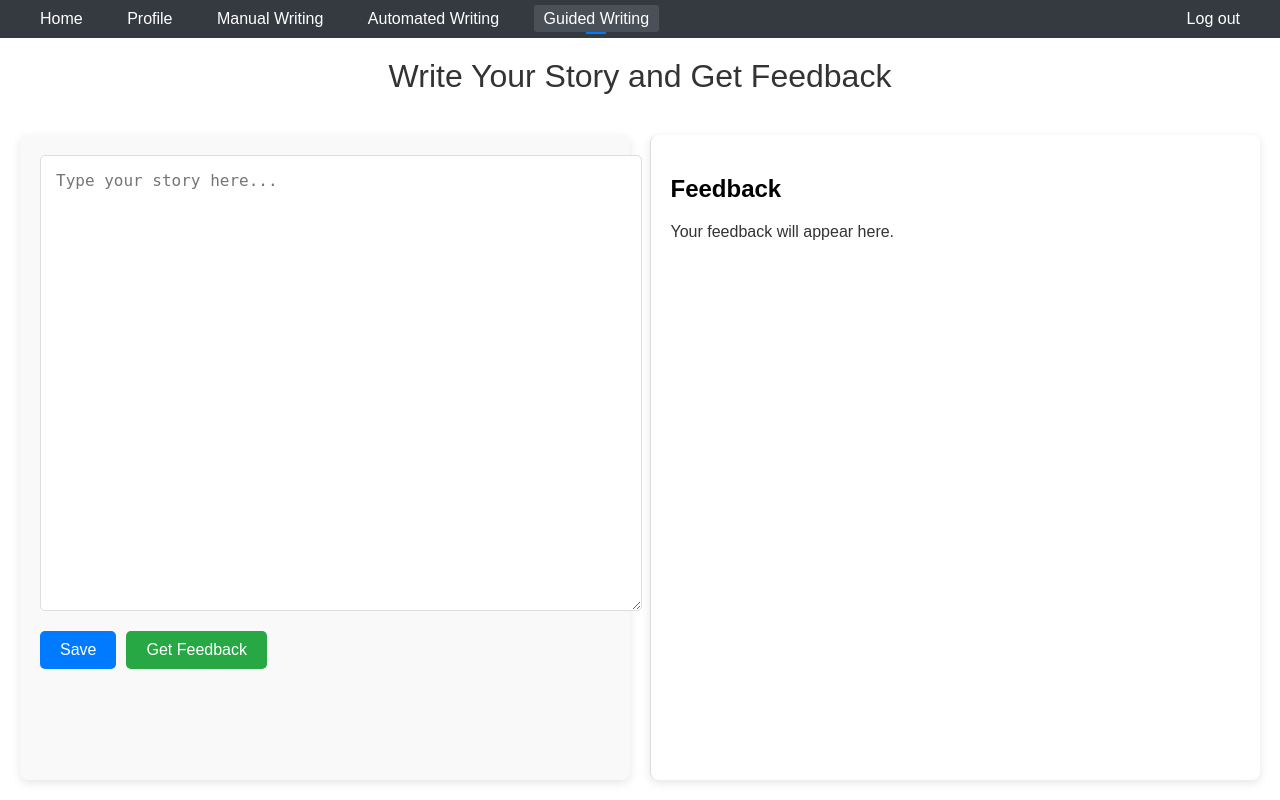
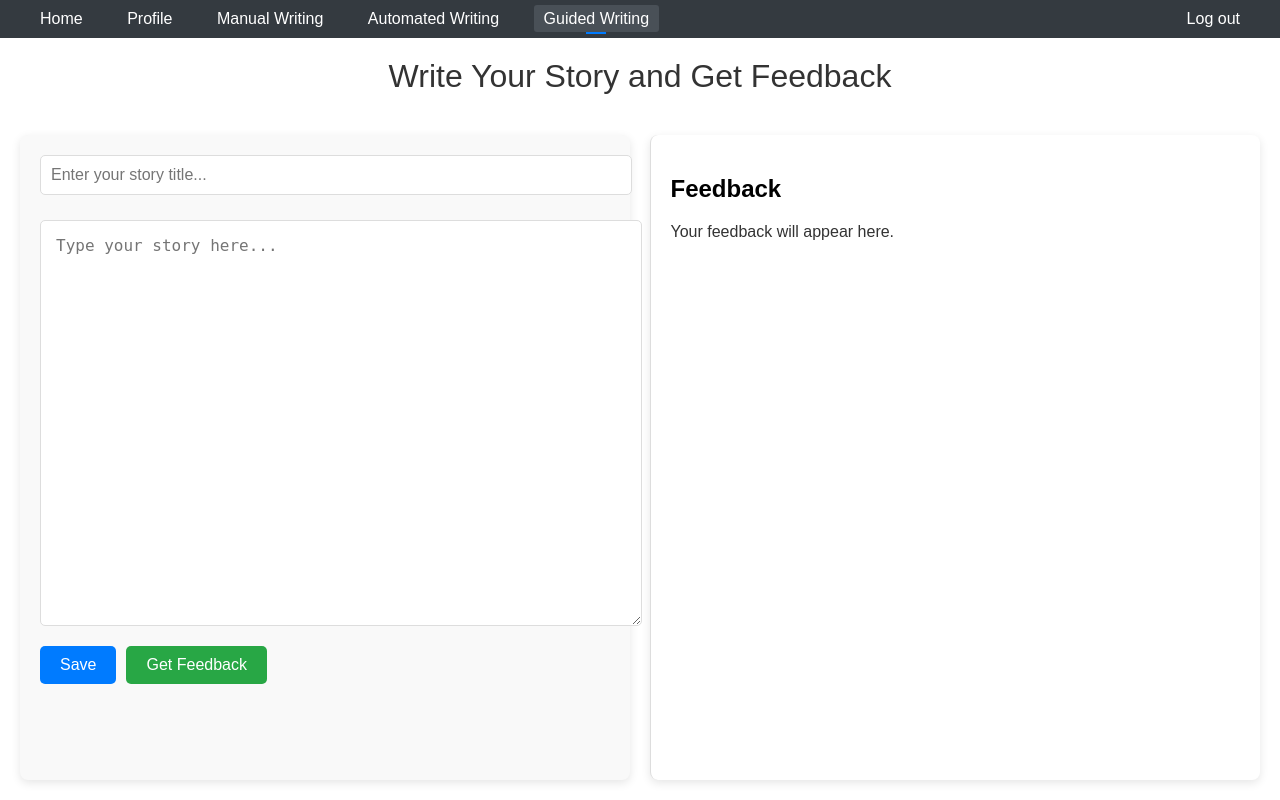
Before and after one commit to Skye725/Cochat_web, a Flask app: page /storywrite in a window 1280 px wide. Run offline with Flask 3, Linux system fonts and the light colour scheme; a user stored in the database is signed in.

Commit message:
guided writing save problem fixed

```diff
--- a/templates/storywrite.html
+++ b/templates/storywrite.html
@@ -146,6 +146,29 @@
                 flex-direction: column;
             }
         }
+
+        .title-input-container {
+            margin-bottom: 15px;
+        }
+
+        .title-input {
+            width: 100%;
+            padding: 10px;
+            font-size: 16px;
+            border: 1px solid #ddd;
+            border-radius: 5px;
+            margin-bottom: 10px;
+        }
+
+        .title-input:focus {
+            outline: none;
+            border-color: #007bff;
+        }
+
+        /* 调整文本框的高度，为标题腾出空间 */
+        #story-input {
+            height: calc(70% - 50px);
+        }
     </style>
 </head>
 <body>
@@ -168,7 +191,18 @@
     <div id="content">
         <!-- Input Section -->
         <div id="input-section">
-            <textarea id="story-input" placeholder="Type your story here..."></textarea>
+            <div class="title-input-container">
+                <input
+                    type="text"
+                    id="story-title"
+                    placeholder="Enter your story title..."
+                    class="title-input"
+                >
+            </div>
+            <textarea
+                id="story-input"
+                placeholder="Type your story here..."
+            ></textarea>
             <div class="button-group">
                 <button id="save-story">Save</button>
                 <button id="get-feedback">Get Feedback</button>
@@ -267,5 +301,49 @@
             }
         }
     </script>
+    <script>
+        // 添加保存故事的事件监听器
+        document.getElementById("save-story").addEventListener("click", async function() {
+            const title = document.getElementById("story-title").value.trim();
+            const content = document.getElementById("story-input").value.trim();
+
+            // 验证输入
+            if (!title) {
+                alert("Please enter a title for your story.");
+                return;
+            }
+            if (!content) {
+                alert("Please write your story before saving.");
+                return;
+            }
+
+            try {
+                const response = await fetch('/save_story', {
+                    method: 'POST',
+                    headers: {
+                        'Content-Type': 'application/json'
+                    },
+                    body: JSON.stringify({
+                        title: title,
+                        content: content
+                    })
+                });
+
+                const result = await response.json();
+
+                if (response.ok && result.success) {
+                    alert('Story saved successfully!');
+                    // 可选：清空输入框
+                    // document.getElementById("story-title").value = '';
+                    // document.getElementById("story-input").value = '';
+                } else {
+                    throw new Error(result.error || 'Failed to save story');
+                }
+            } catch (error) {
+                console.error('Error:', error);
+                alert('Failed to save story: ' + error.message);
+            }
+        });
+    </script>
 </body>
 </html>
```
